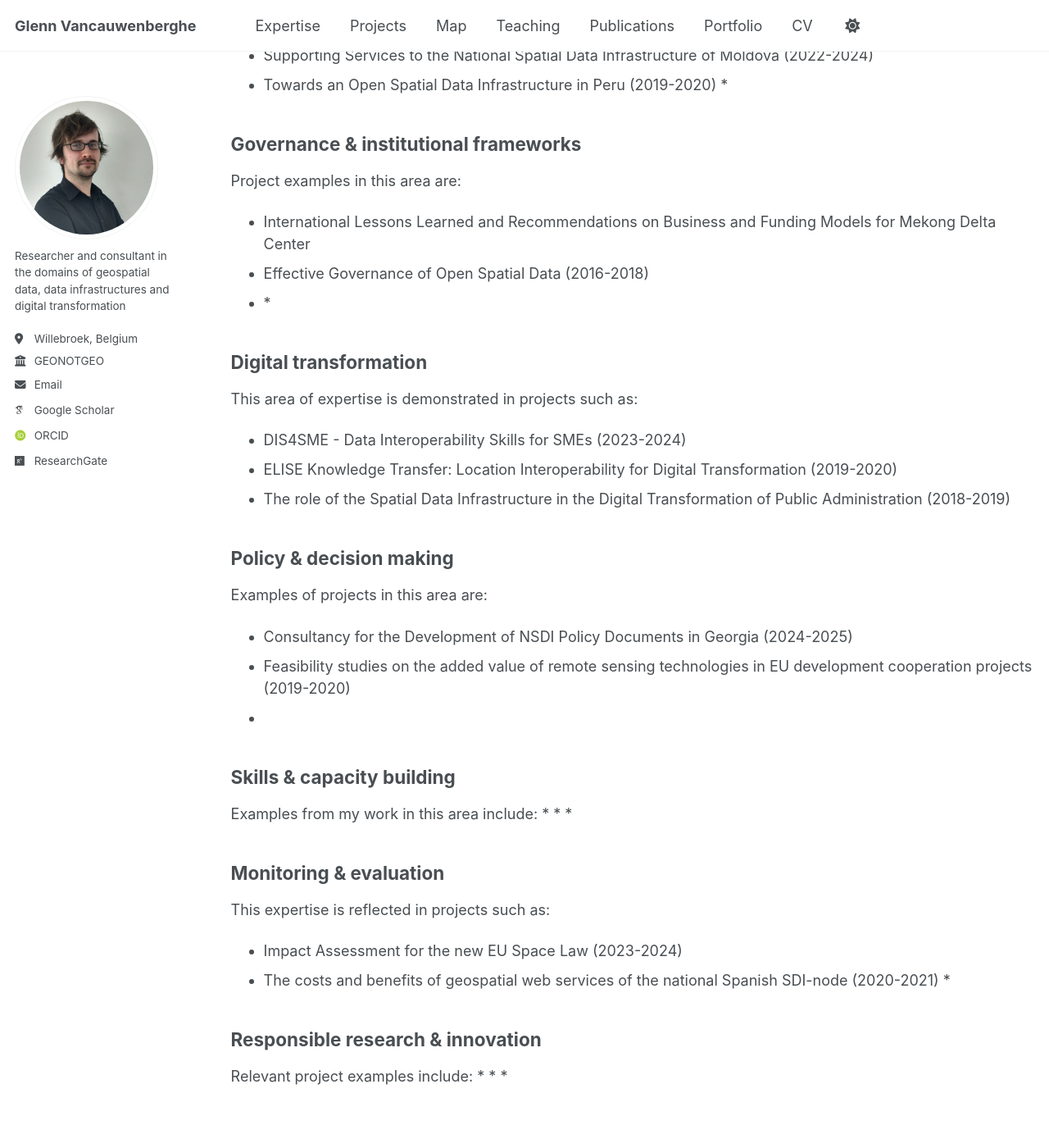
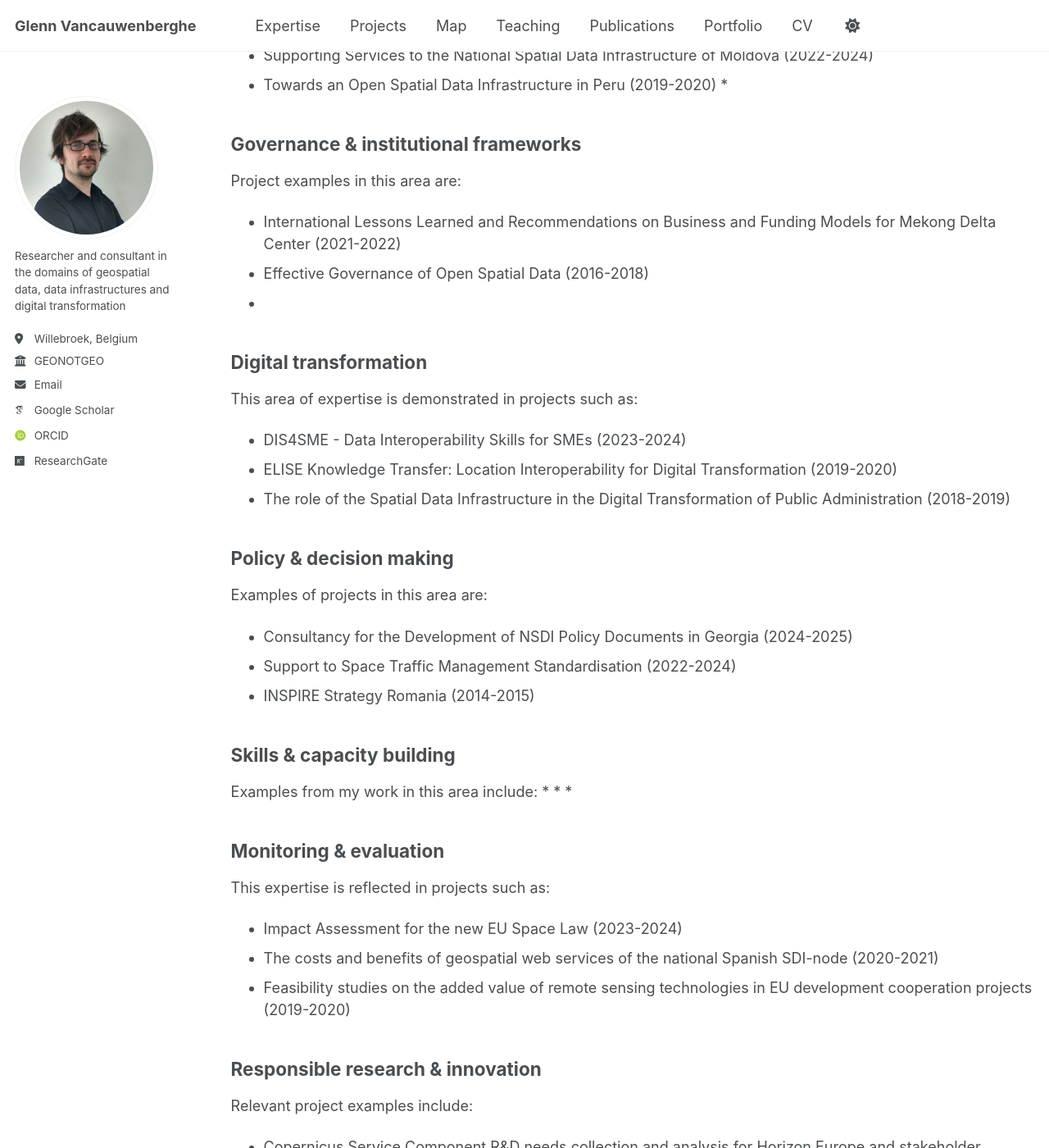
Before and after one commit to GVancauwenberghe/gvancauwenberghe.github.io, a Jekyll site: the page built from _pages/expert.md, in a window 1280 px wide and 1400 px high, scrolled down 1063 px. Shown: the whole window at 82% size. Built offline with Jekyll 4.4.1, drawn with Linux system fonts in a browser that asks for light colours; some web fonts are replaced; some of the changed text lies outside the part shown.

Commit message:
Update expert.md

```diff
--- a/_pages/expert.md
+++ b/_pages/expert.md
@@ -28,9 +28,8 @@ Illustrative projects in this area include:
 ## Governance & institutional frameworks
 
 Project examples in this area are:
-* International Lessons Learned and Recommendations on Business and Funding Models for Mekong Delta Center
+* International Lessons Learned and Recommendations on Business and Funding Models for Mekong Delta Center (2021-2022)
 * Effective Governance of Open Spatial Data (2016-2018)
-*
 *
 
 ## Digital transformation
@@ -44,8 +43,8 @@ This area of expertise is demonstrated in projects such as:
 
 Examples of projects in this area are:
 * Consultancy for the Development of NSDI Policy Documents in Georgia (2024-2025)
-* Feasibility studies on the added value of remote sensing technologies in EU development cooperation projects (2019-2020)
-*
+* Support to Space Traffic Management Standardisation (2022-2024)
+* INSPIRE Strategy Romania (2014-2015)
 
 ## Skills & capacity building
 
@@ -59,11 +58,11 @@ Examples from my work in this area include:
 This expertise is reflected in projects such as:
 * Impact Assessment for the new EU Space Law (2023-2024)
 * The costs and benefits of geospatial web services of the national Spanish SDI-node (2020-2021)
-*
+* Feasibility studies on the added value of remote sensing technologies in EU development cooperation projects (2019-2020)
 
 ## Responsible research & innovation
 
 Relevant project examples include:
+* Copernicus Service Component R&D needs collection and analysis for Horizon Europe and stakeholder consultation (2019)
 *
 *
-*
```
